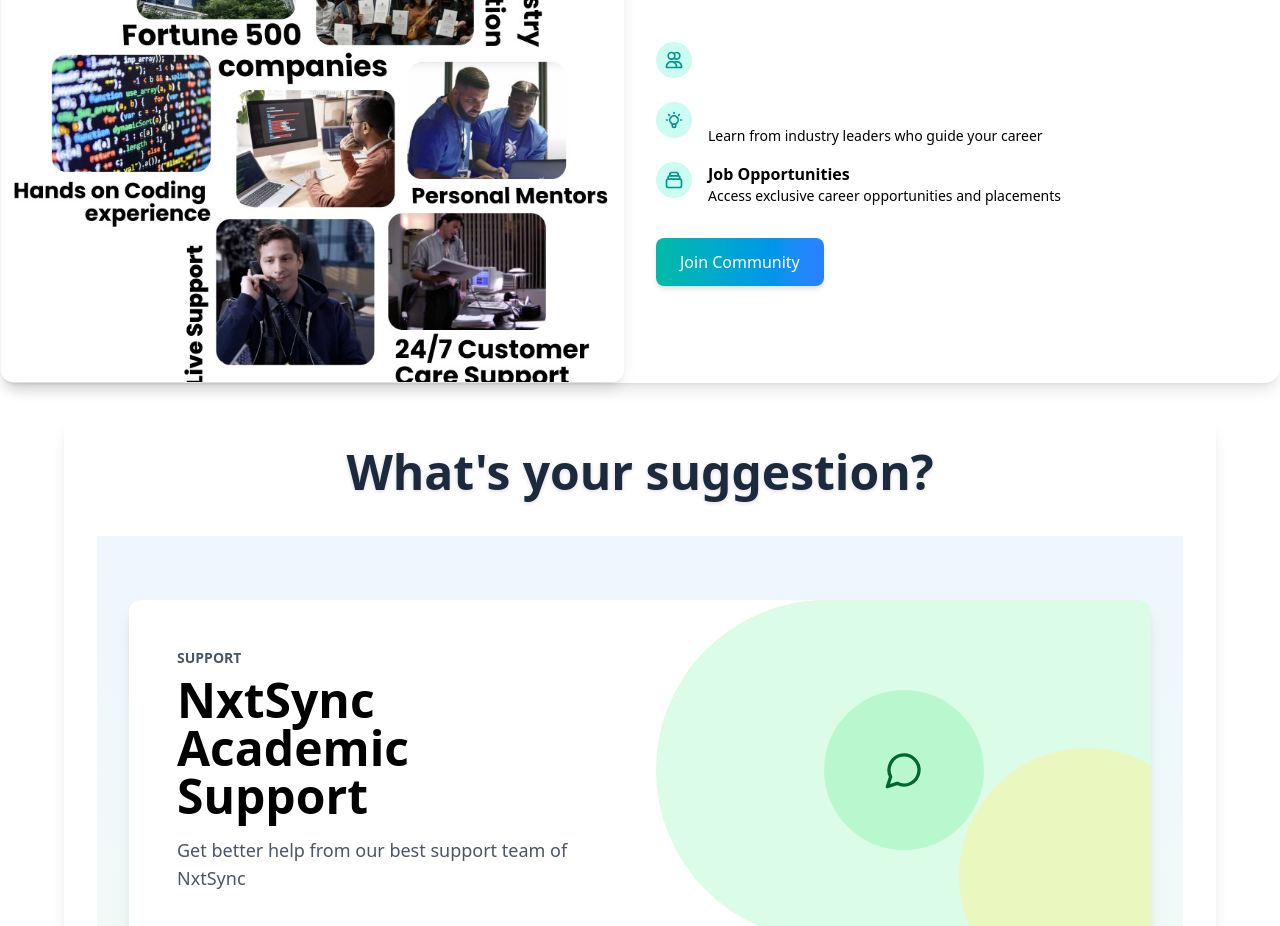
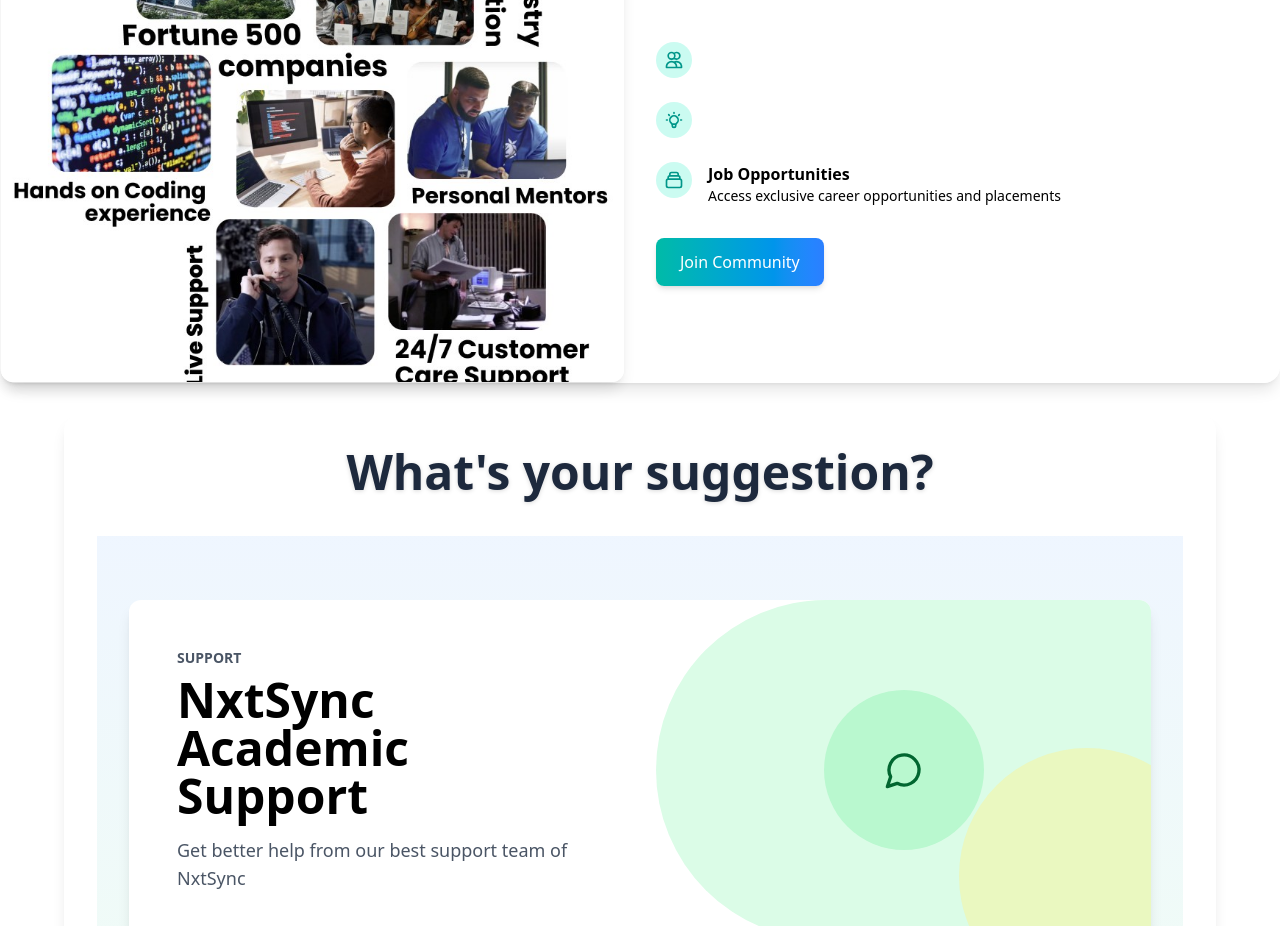
Before and after one commit to mismyst/nextsync, a Next.js app: page / in a window 1280 px wide. Shown: the part 2360-3286 px from the top of the page. Built offline with nearby package versions, Linux system fonts and the light colour scheme.

Commit message:
Update page.tsx

```diff
--- a/app/page.tsx
+++ b/app/page.tsx
@@ -550,7 +550,7 @@ return (
                     <div>
                       <h3 className="font-semibold text-white">Mentorship Programs</h3>
 
-                      <p className="text-sm text-white-600">Learn from industry leaders who guide your career</p>
+                      <p className="text-sm text-white">Learn from industry leaders who guide your career</p>
                     </div>
                   </div>
                   <div className="flex items-start">
```
